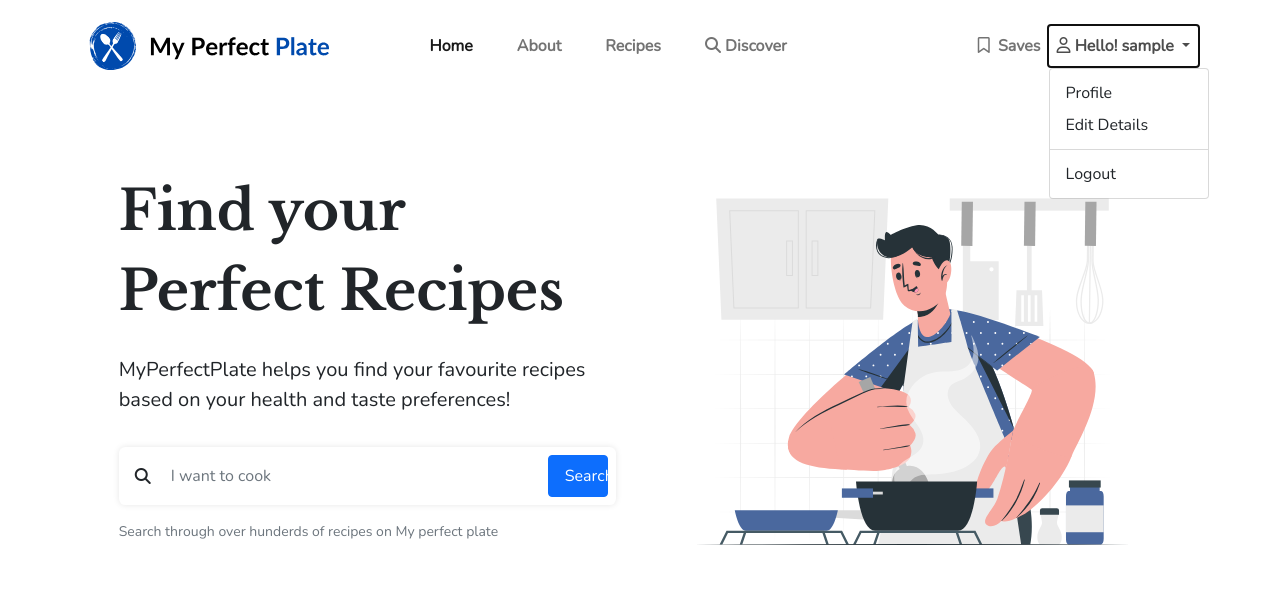
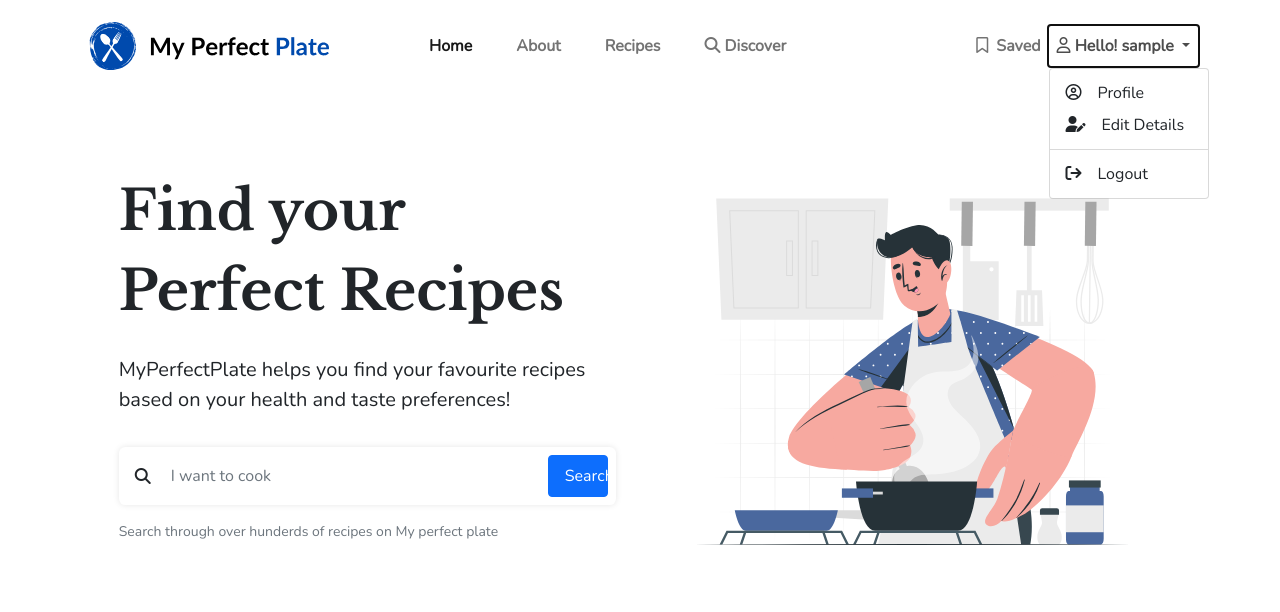
Before and after one commit to sherchansachin/MyPerfectPlate-Recipe-Recommendation-System, a Django app: page / in a window 1280 px wide, after a click that opens the changed part. Shown: the top 612 px of the page. Run offline with Django 4.2, Linux system fonts and the light colour scheme; the visitor is signed in with stand-in values (Sample User, id 1); some libraries are stand-ins or nearby versions; some web fonts are replaced.

Commit message:
icon kit updated

```diff
--- a/templates/base/main.html
+++ b/templates/base/main.html
@@ -28,7 +28,7 @@
     {% endblock %}
 
 </body>
-<script src="https://kit.fontawesome.com/a514b55336.js" crossorigin="anonymous"></script>
+<script src="https://kit.fontawesome.com/4891095d6b.js" crossorigin="anonymous"></script>
 <script src="https://cdn.jsdelivr.net/npm/@popperjs/core@2.10.2/dist/umd/popper.min.js" integrity="sha384-7+zCNj/IqJ95wo16oMtfsKbZ9ccEh31eOz1HGyDuCQ6wgnyJNSYdrPa03rtR1zdB" crossorigin="anonymous"></script>
 <script src="https://cdn.jsdelivr.net/npm/bootstrap@5.1.3/dist/js/bootstrap.min.js" integrity="sha384-QJHtvGhmr9XOIpI6YVutG+2QOK9T+ZnN4kzFN1RtK3zEFEIsxhlmWl5/YESvpZ13" crossorigin="anonymous"></script>
 <!-- custom js file -->
--- a/templates/base/navbar.html
+++ b/templates/base/navbar.html
@@ -27,7 +27,7 @@
 
         {% if user.is_authenticated %}
         <li class="nav-item">
-          <a class="nav-link" href="{% url 'saved_list' %}"><i class="far fa-bookmark me-1"></i> Saves</a>
+          <a class="nav-link" href="{% url 'saved_list' %}"><i class="far fa-bookmark me-1"></i> Saved</a>
         </li>
         <li class="nav-item dropdown">
           <a class="nav-link dropdown-toggle" href="#" id="navbarDropdownMenuLink" role="button"
--- a/templates/base/transparent-navbar.html
+++ b/templates/base/transparent-navbar.html
@@ -27,7 +27,7 @@
 
         {% if user.is_authenticated %}
         <li class="nav-item">
-          <a class="nav-link" href="{% url 'saved_list' %}"><i class="far fa-bookmark me-1"></i> Saves</a>
+          <a class="nav-link" href="{% url 'saved_list' %}"><i class="far fa-bookmark me-1"></i> Saved</a>
         </li>
         <li class="nav-item dropdown">
           <a class="nav-link dropdown-toggle" href="#" id="navbarDropdownMenuLink" role="button"
@@ -35,10 +35,10 @@
             <i class="far fa-user "></i> Hello! {{ user.username }}
           </a>
           <ul class="dropdown-menu" aria-labelledby="navbarDropdownMenuLink">
-            <li><a class="dropdown-item" href="{% url 'profile' %}">Profile</a></li>
-            <li><a class="dropdown-item" href="{% url 'edit' %}">Edit Details</a></li>
+            <li><a class="dropdown-item" href="{% url 'profile' %}"><i class="fa-regular fa-circle-user fw-light me-3"></i>Profile</a></li>
+            <li><a class="dropdown-item" href="{% url 'edit' %}"><i class="fa-solid fa-user-pen me-3"></i>Edit Details</a></li>
             <div class="dropdown-divider"></div>
-            <li><a class="dropdown-item" href="{% url 'logout' %}">Logout</a></li>
+            <li><a class="dropdown-item" href="{% url 'logout' %}"><i class="fa-solid fa-arrow-right-from-bracket me-3"></i>Logout</a></li>
           </ul>
         </li>
 
```
